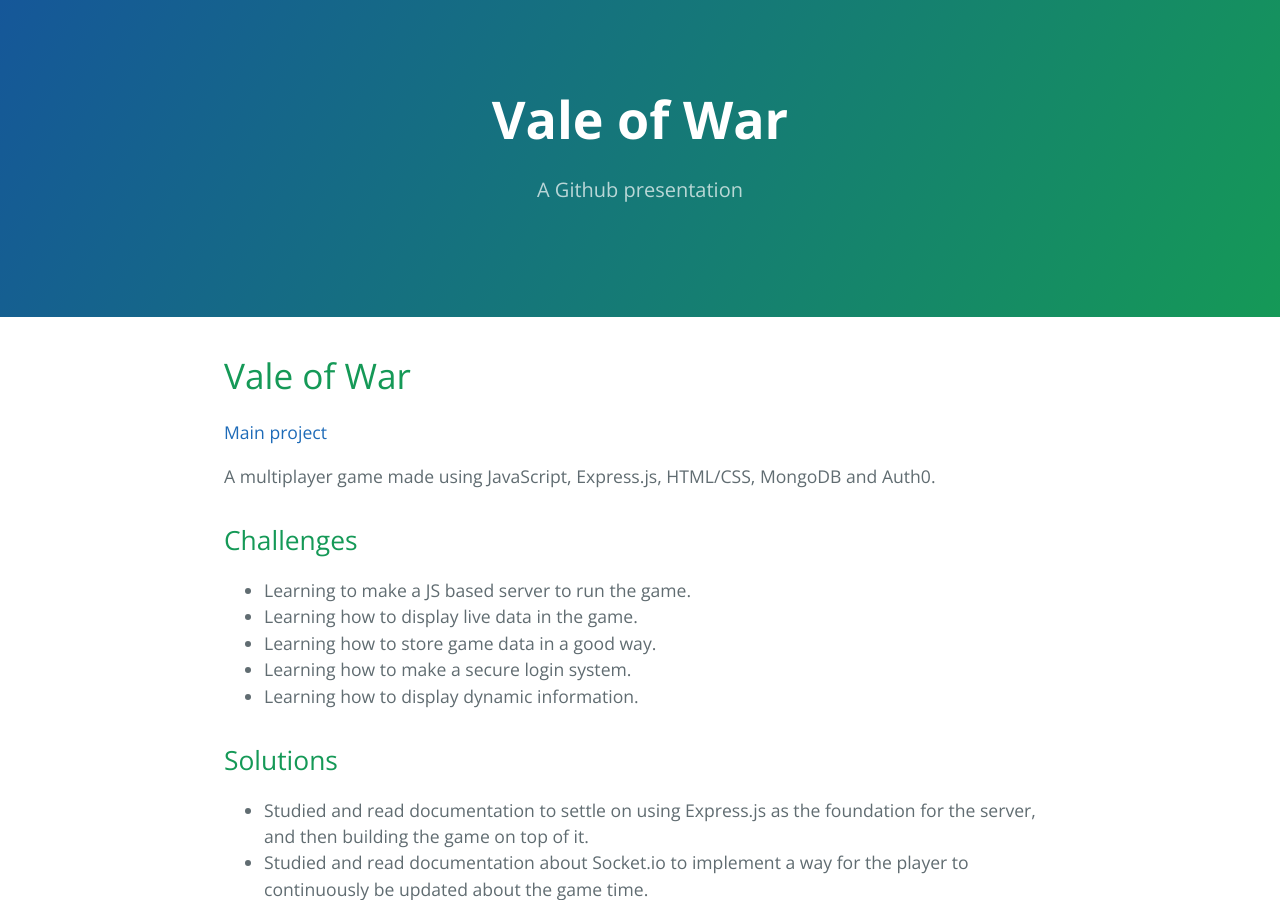
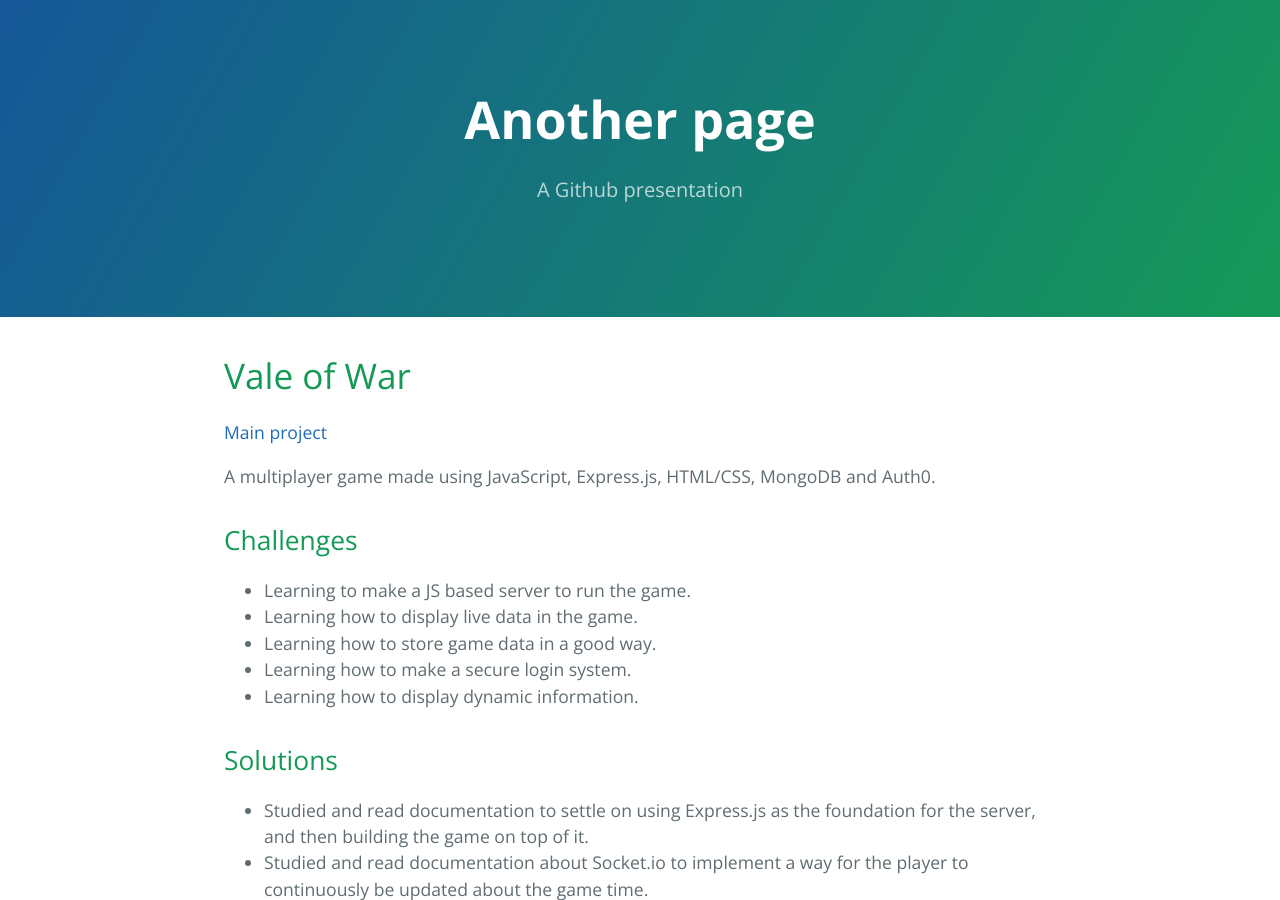
Before and after one commit to sfkpmr/sfkpmr.github.io, a Jekyll site: the page built from index.md, in a window 1280 px wide and 900 px high. Built offline with Jekyll 4.4.1, drawn with Linux system fonts in a browser that asks for light colours; our own code applies the rules of GitHub Pages for plain Markdown files.

Commit message:
Update index.md

```diff
--- a/index.md
+++ b/index.md
@@ -1,5 +1,6 @@
 ---
 layout: default
+title: Another page
 ---
 
 # Vale of War
```
